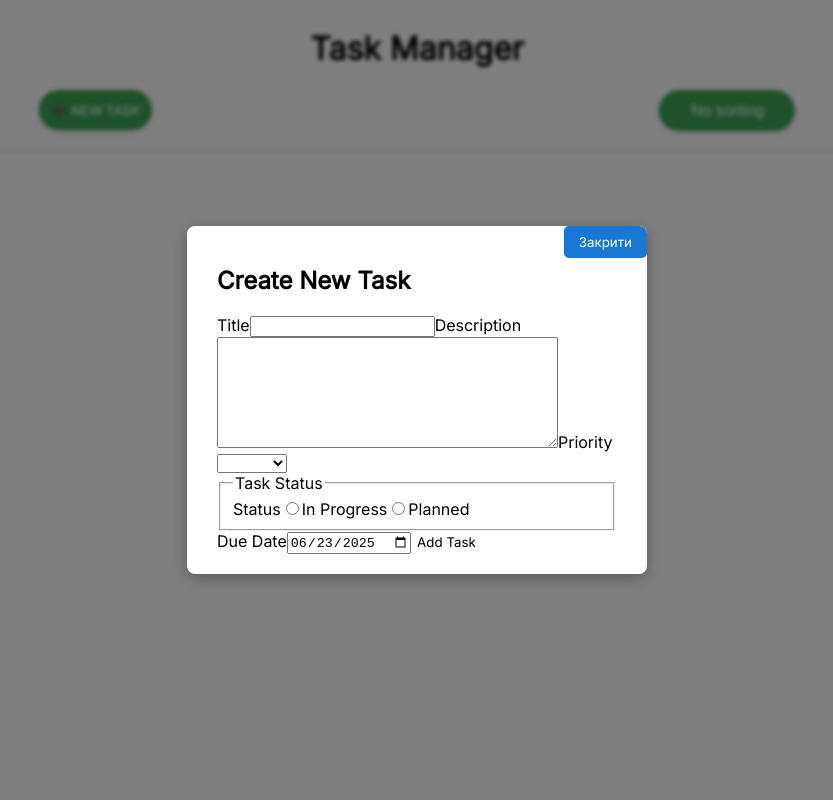
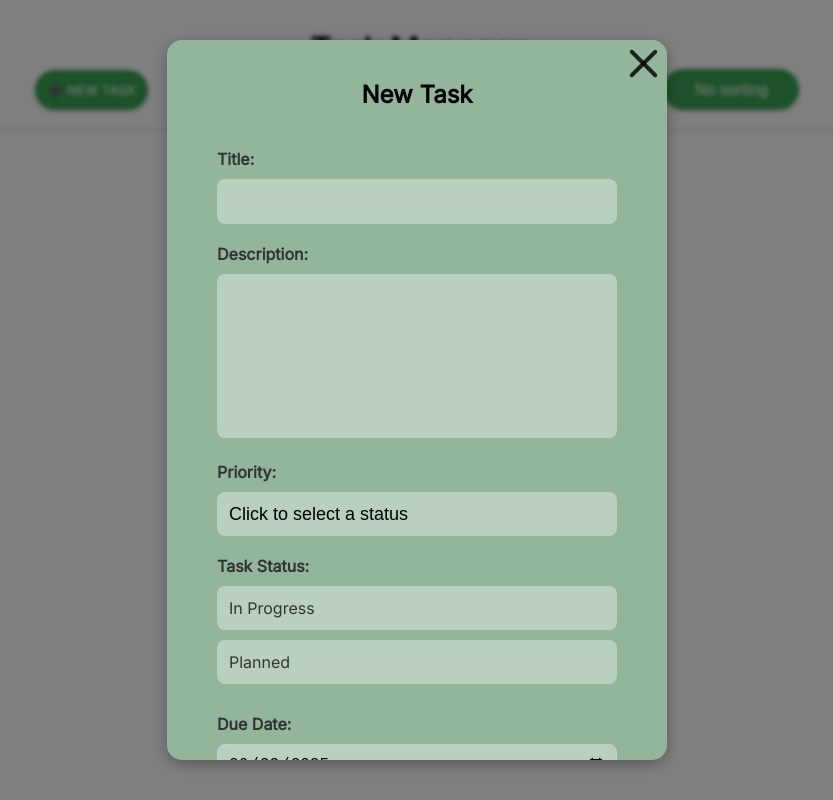
Before and after one commit to AndriyGazda/ToDoList, a React (Vite) app: page / in a window 1280 px wide. Both pictures are taken after a click on the button "➕ NEW TASK". Shown: the whole page, without its empty margins (223-1056 px from the left). Built offline with nearby package versions, Linux system fonts and the light colour scheme.

Commit message:
styled modal and form, added some small tweaks

```diff
--- a/package.json
+++ b/package.json
@@ -11,6 +11,7 @@
     "format": "npx prettier . --write "
   },
   "dependencies": {
+    "lucide-react": "^0.525.0",
     "react": "^19.1.0",
     "react-dom": "^19.1.0",
     "react-hook-form": "^7.60.0",
--- a/src/component/Modal/Modal.module.css
+++ b/src/component/Modal/Modal.module.css
@@ -9,35 +9,47 @@
   display: flex;
   justify-content: center;
   align-items: center;
+
+  overflow: auto;
   z-index: 1000;
 }
 
 .modal {
-  background-color: #fff;
-  padding: 20px 30px;
-  border-radius: 8px;
-  box-shadow: 0 4px 15px rgba(0, 0, 0, 0.3);
-  max-width: 400px;
-  width: 90%;
+  min-width: 500px;
+  max-width: 600px;
   max-height: 90vh;
   overflow-y: auto;
+
+  background-color: #93b59b;
+  padding: 20px 30px;
+  border-radius: 15px;
+  box-shadow: 0 4px 15px rgba(0, 0, 0, 0.3);
+
   position: relative;
+
+  scrollbar-width: none;
+}
+.modalOpen {
+  overflow: hidden;
 }
 
 .closeBtn {
   position: absolute;
   top: 0;
   right: 0;
-
-  padding: 8px 15px;
-  background-color: #1976d2;
-  color: white;
-  border: none;
-  border-radius: 5px;
-  cursor: pointer;
-  transition: background-color 0.3s ease;
+  padding: 0;
 }
 
-.closeBtn:hover {
-  background-color: #115293;
+.closeBtnIcon {
+  color: #000000cf;
+  border-radius: 0 13px 0 13px;
+  transition:
+    background-color 0.3s ease,
+    color 0.3s ease;
 }
+
+.closeBtnIcon:hover {
+  background-color: #2d8743;
+  border-radius: 0 13px 0 13px;
+  color: #fff;
+}
--- a/src/component/Modal/Modal.tsx
+++ b/src/component/Modal/Modal.tsx
@@ -1,6 +1,8 @@
 import { Button } from "@/ui";
 import classes from "./Modal.module.css";
 import type { ReactNode } from "react";
+import  {useEffect} from "react";
+import { X } from "lucide-react";
 
 interface ModalComponentProps {
   isOpen: boolean;
@@ -13,14 +15,26 @@ export const ModalComponent = ({
   onClose,
   children,
 }: ModalComponentProps) => {
+  useEffect(() => {
+    if (isOpen) {
+      document.body.classList.add(classes.modalOpen);
+    } else {
+      document.body.classList.remove(classes.modalOpen);
+    }
+    return () => document.body.classList.remove(classes.modalOpen);
+  }, [isOpen]);
+
   if (!isOpen) return null;
 
   console.log("ModalComponent render");
   return (
-    <div className={classes.overlay}>
-      <div className={classes.modal}>
+    <div className={classes.overlay} onClick={onClose}>
+      <div
+        className={classes.modal}
+        onClick={(event) => event.stopPropagation()}
+      >
         <Button onClick={onClose} className={classes.closeBtn}>
-          Закрити
+          <X className={classes.closeBtnIcon} size={47} />
         </Button>
         {children}
       </div>
--- a/src/component/TaskFormModal/TaskFormModal.module.css
+++ b/src/component/TaskFormModal/TaskFormModal.module.css
@@ -1,2 +1,138 @@
-.creatModal {
+.form {
+  display: flex;
+  flex-direction: column;
+  gap: 20px;
 }
+.titleModalForm {
+  padding: 20px;
+  text-align: center;
+}
+
+.wrapperForm {
+  padding: 0 20px 20px 20px;
+}
+
+.wrapperForm label {
+  display: block;
+  font-weight: bold;
+  color: #333;
+  margin-bottom: 10px;
+}
+
+.wrapperForm input,
+textarea,
+select,
+option {
+  width: 100%;
+  padding: 12px;
+  font-size: 18px;
+
+  border-radius: 8px;
+  background-color: #ffffff5c;
+  border: none;
+  scrollbar-width: none;
+}
+
+.wrapperForm textarea {
+  resize: none;
+}
+
+.wrapperForm select {
+  appearance: none;
+  outline: none;
+  cursor: pointer;
+}
+
+.wrapperForm input[type="date"] {
+  padding: 10px;
+  border-radius: 8px;
+  border: 1px solid #ccc;
+  font-size: 1rem;
+  cursor: pointer;
+}
+
+.wrapperForm input[type="radio"] {
+  display: none;
+}
+
+.wrapperForm .statusRadioBtnWrapper {
+  /*display: flex;*/
+  align-items: center;
+  gap: 10px;
+}
+
+.wrapperForm input[type="radio"].statusRadioBtn {
+}
+
+/* Стиль для кастомного label */
+.wrapperForm label.statusRadioBtn {
+  padding: 12px;
+  border-radius: 8px;
+  background-color: #ffffff5c;
+  color: #333;
+  cursor: pointer;
+  font-weight: 500;
+  transition: all 0.2s ease;
+}
+
+.wrapperForm input[type="radio"].statusRadioBtn:checked + label.statusRadioBtn {
+  background-color: #2f9b4a;
+  color: #ffffffc7;
+  /*border-color: #4caf50;*/
+}
+
+.wrapperForm .statusRadioBtn:hover {
+  /*background-color: #81a98a;*/
+  background-color: #2f9b4a;
+  color: #ffffffc7;
+}
+
+/* Фокус для клавіатури */
+.wrapperForm input[type="radio"].statusRadioBtn:focus + label.statusRadioBtn {
+  outline: 2px solid #4caf50;
+  outline-offset: 2px;
+}
+
+.btnWrapper {
+  display: flex;
+  flex-direction: row;
+  gap: 10px;
+}
+
+.singleBtn {
+  justify-content: center;
+}
+
+.doubleBtn {
+  justify-content: space-between;
+}
+
+.btnSubmitForm {
+  width: 200px;
+  padding: 12px 20px;
+
+  background-color: #208b24;
+  color: white;
+  font-size: 16px;
+  font-weight: bold;
+  border-radius: 10px;
+
+  transition:
+    background-color 0.2s ease,
+    transform 0.1s ease;
+  box-shadow: 0 2px 4px rgba(0, 0, 0, 0.2);
+}
+
+.btnSubmitForm:hover {
+  background-color: rgba(32, 139, 36, 0.48);
+}
+
+.btnSubmitForm:active {
+  transform: scale(0.98);
+  box-shadow: 0 1px 3px rgba(0, 0, 0, 0.3);
+}
+
+/*.btnSubmitForm:disabled {*/
+/*  background-color: #a5d6a7;*/
+/*  cursor: not-allowed;*/
+/*}*/
--- a/src/component/TaskFormModal/TaskFormModal.tsx
+++ b/src/component/TaskFormModal/TaskFormModal.tsx
@@ -6,6 +6,7 @@ import type {
   TaskFormModalProps,
   FormData,
 } from "@/interface/taskFormModal.interface.ts";
+import classes from "./TaskFormModal.module.css";
 
 const getCurrentDate = () => new Date().toISOString().split("T")[0];
 
@@ -62,42 +63,50 @@ const TaskFormModal = ({
 
   return (
     <ModalComponent isOpen={isOpen} onClose={onClose}>
-      <h2>{heading}</h2>
+      <div className={classes.form}>
+        <h2 className={classes.titleModalForm}>{heading}</h2>
 
         <form onSubmit={handleSubmit(ourFormSubmit)}>
-        <label htmlFor="titleTask">Title</label>
+          <div className={classes.wrapperForm}>
+            <label htmlFor="titleTask">Title:</label>
             <Input
               id="titleTask"
               type="text"
               disabled={!isEditable}
               {...register("title", { required: true })}
             />
+          </div>
 
-        <label htmlFor="descriptionTask">Description</label>
+          <div className={classes.wrapperForm}>
+            <label htmlFor="descriptionTask">Description:</label>
             <textarea
               id="descriptionTask"
               rows={7}
-          cols={40}
               disabled={!isEditable}
               {...register("description")}
             ></textarea>
+          </div>
 
-        <label htmlFor="priorityTask">Priority</label>
+          <div className={classes.wrapperForm}>
+            <label htmlFor="priorityTask">Priority:</label>
             <select
               id="priorityTask"
               disabled={!isEditable}
               {...register("priority")}
             >
+              <option value="" disabled hidden>
+                Click to select a status
+              </option>
               <option value="low">Low</option>
               <option value="medium">Medium</option>
               <option value="high">High</option>
             </select>
+          </div>
 
-        <fieldset>
-          <legend>Task Status</legend>
-          <label htmlFor="statusTask">Status</label>
+          <div className={classes.wrapperForm}>
+            <label htmlFor="status">Task Status:</label>
             {submitLabel === "Save" && (
-            <>
+              <div className={classes.statusRadioBtnWrapper}>
                 <Input
                   type="radio"
                   id="statusTaskDone"
@@ -105,20 +114,36 @@ const TaskFormModal = ({
                   {...register("status")}
                   disabled={!isEditable}
                   checked={statusWatch === "done"}
+                  className={classes.statusRadioBtn}
                 />
-              <label htmlFor="statusTaskDone">Done</label>
-            </>
+                <label
+                  htmlFor="statusTaskDone"
+                  className={classes.statusRadioBtn}
+                >
+                  Done
+                </label>
+              </div>
             )}
+
+            <div className={classes.statusRadioBtnWrapper}>
               <Input
                 type="radio"
-            // name="statusTask"
                 id="statusTaskInProgress"
                 value="in-progress"
                 {...register("status")}
                 disabled={!isEditable}
                 checked={statusWatch === "in-progress"}
+                className={classes.statusRadioBtn}
               />
-          <label htmlFor="statusTaskInProgress">In Progress</label>
+              <label
+                htmlFor="statusTaskInProgress"
+                className={classes.statusRadioBtn}
+              >
+                In Progress
+              </label>
+            </div>
+
+            <div className={classes.statusRadioBtnWrapper}>
               <Input
                 type="radio"
                 id="statusTaskPlanned"
@@ -126,11 +151,19 @@ const TaskFormModal = ({
                 {...register("status")}
                 disabled={!isEditable}
                 checked={statusWatch === "planned"}
+                className={classes.statusRadioBtn}
               />
-          <label htmlFor="statusTaskPlanned">Planned</label>
-        </fieldset>
+              <label
+                htmlFor="statusTaskPlanned"
+                className={classes.statusRadioBtn}
+              >
+                Planned
+              </label>
+            </div>
+          </div>
 
-        <label htmlFor="dueDateTask">Due Date</label>
+          <div className={classes.wrapperForm}>
+            <label htmlFor="dueDateTask">Due Date:</label>
             <Input
               type="date"
               id="dueDateTask"
@@ -138,14 +171,26 @@ const TaskFormModal = ({
               disabled={!isEditable}
               {...register("dueDate")}
             />
+          </div>
 
-        <Button type="submit">{submitLabel}</Button>
-      </form>
+          <div className={`${classes.btnWrapper} ${
+            !isEditable && onEditClick ? classes.doubleBtn : classes.singleBtn
+          }`}>
+            <Button type="submit" className={classes.btnSubmitForm}>
+              {submitLabel}
+            </Button>
             {!isEditable && onEditClick && (
-        <Button type="button" onClick={onEditClick}>
+              <Button
+                type="button"
+                onClick={onEditClick}
+                className={classes.btnSubmitForm}
+              >
                 Edit Task
               </Button>
             )}
+          </div>
+        </form>
+      </div>
     </ModalComponent>
   );
 };
--- a/src/index.css
+++ b/src/index.css
@@ -1,9 +1,7 @@
-:root {
+* {
+  box-sizing: border-box;
   margin: 0;
   padding: 0;
-  box-sizing: border-box;
-
-  background-color: #fff;
 }
 
 a {
--- a/src/layout/Header/Header.module.css
+++ b/src/layout/Header/Header.module.css
@@ -1,4 +1,6 @@
 .header {
+  margin-top: 30px;
+
   display: flex;
   flex-direction: column;
   align-items: center;
--- a/src/layout/Header/TaskControls/TaskControls.tsx
+++ b/src/layout/Header/TaskControls/TaskControls.tsx
@@ -18,10 +18,8 @@ const TaskControls = () => {
   };
   const closeModal = () => setIsModalOpen(false);
 
-  const onSortTask = (event: React.ChangeEvent<HTMLSelectElement>) => {
+  const onSortTask = (event: React.ChangeEvent<HTMLSelectElement>) =>
     sortTask(event.target.value);
-  };
-
   console.log("TaskControls render zustand");
   return (
     <div className={classes.taskControls}>
@@ -47,7 +45,7 @@ const TaskControls = () => {
           })
         }
         isEditable={isEditable}
-        heading="Create New Task"
+        heading="New Task"
         submitLabel="Add Task"
       />
 
--- a/src/store/useTaskStore.ts
+++ b/src/store/useTaskStore.ts
@@ -35,7 +35,7 @@ export const useTaskStore = create<TaskStore>()(
         const state = get();
         const sortedTasks = sortByOption(state.tasks, sortOption);
         set({ tasks: sortedTasks, sortOption });
-        },
+      },
     }),
     {
       name: "tasks",
```
Also changed, not shown: 1 other file (tests, documents, lock files or other folders). Lines whose indentation alone changed are shown as unchanged.
